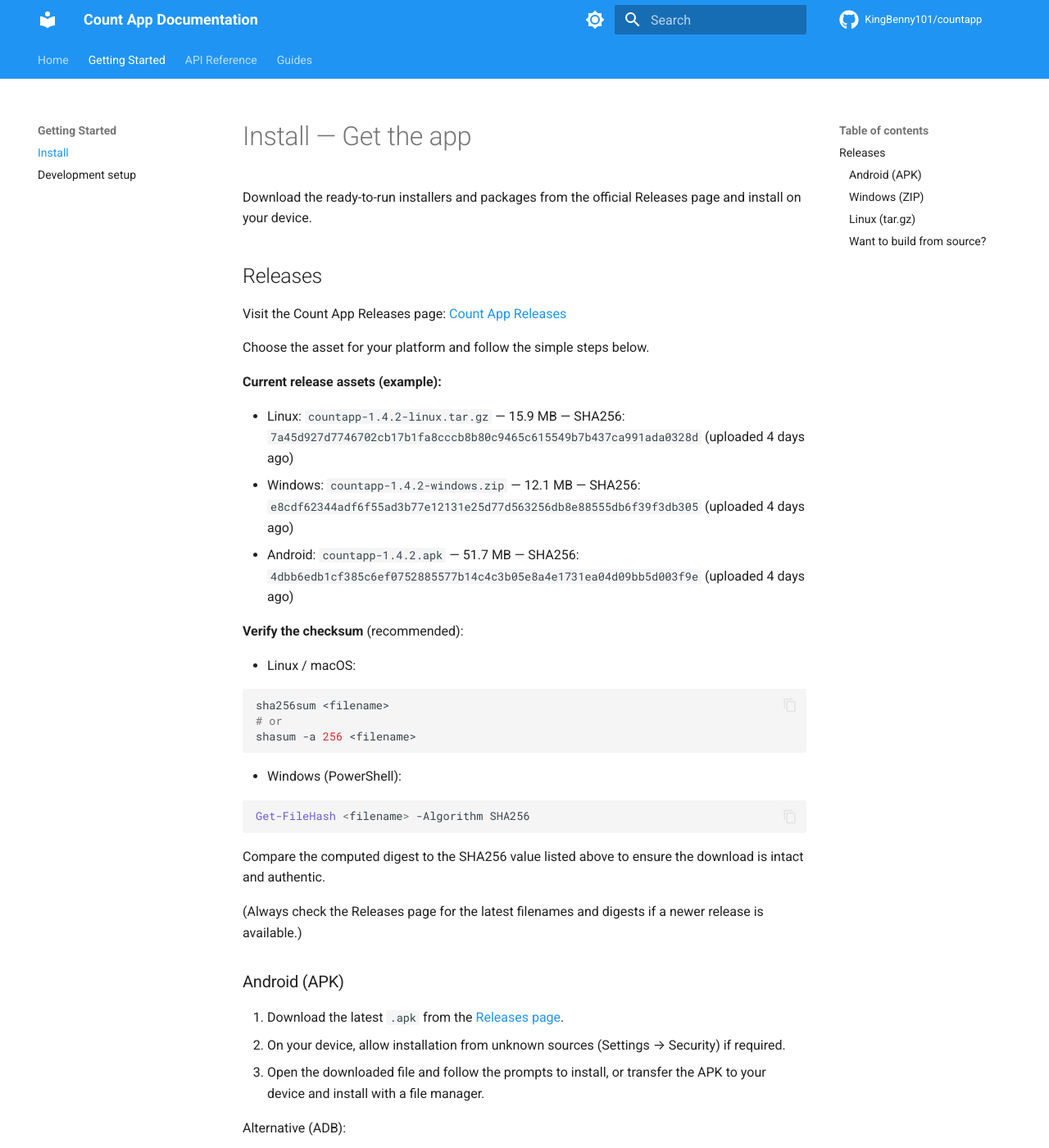
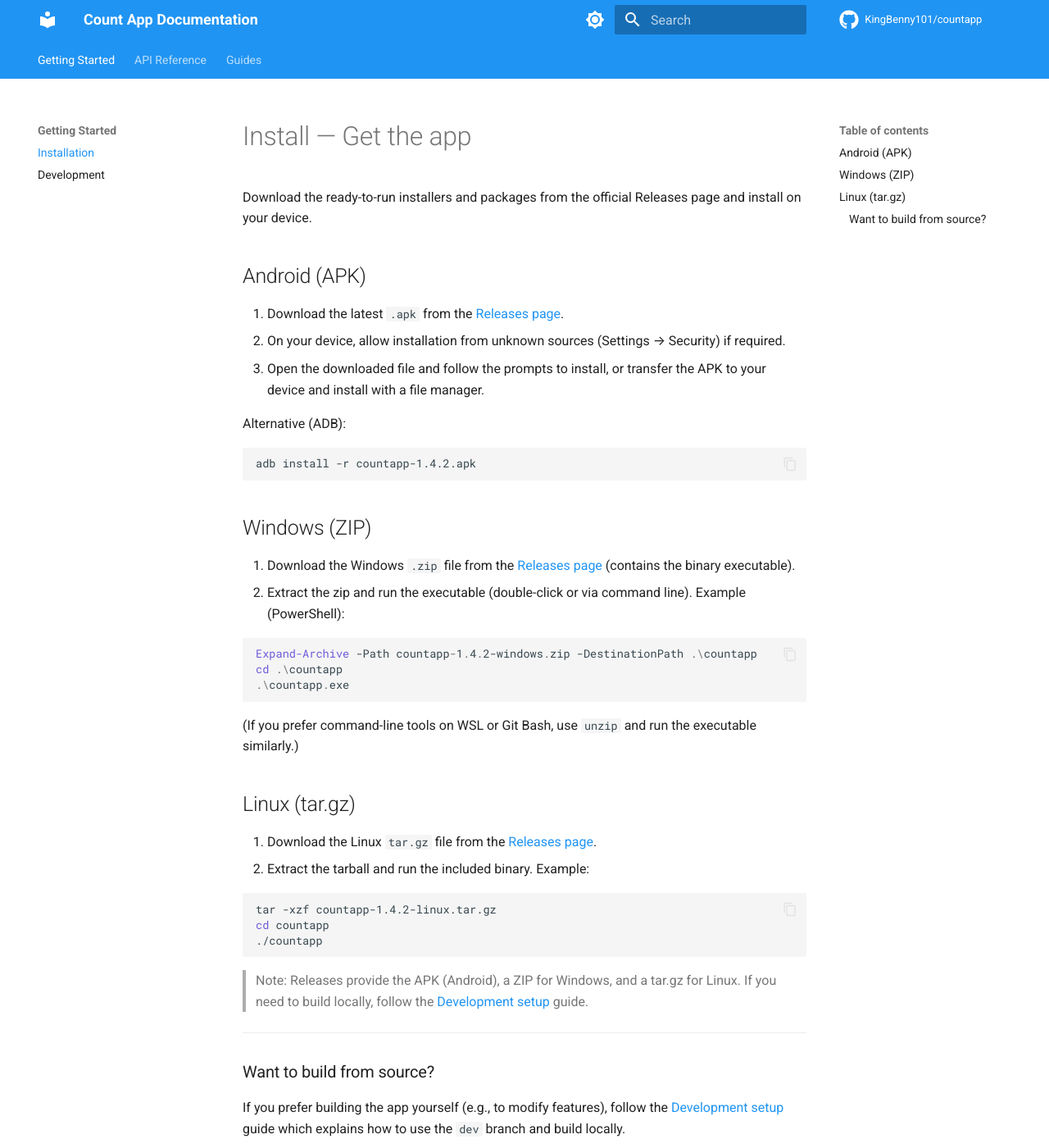
Before and after one commit to KingBenny101/countapp, an MkDocs documentation site: the page built from docs/getting-started/installation.md, in a window 1280 px wide and 1400 px high. Shown: the whole window at 82% size. Built offline with MkDocs 1.6.1 and Material for MkDocs 9.7.7, drawn with Linux system fonts in a browser that asks for light colours; comment, search, counter and statistics services are not loaded; some of the changed text lies outside the part shown.

Commit message:
chore: commit all workspace changes

````diff
--- a/docs/getting-started/installation.md
+++ b/docs/getting-started/installation.md
@@ -2,39 +2,7 @@
 
 Download the ready-to-run installers and packages from the official Releases page and install on your device.
 
-## Releases
-
-Visit the Count App Releases page: [Count App Releases](https://github.com/KingBenny101/countapp/releases)
-
-Choose the asset for your platform and follow the simple steps below.
-
-**Current release assets (example):**
-
-- Linux: `countapp-1.4.2-linux.tar.gz` — 15.9 MB — SHA256: `7a45d927d7746702cb17b1fa8cccb8b80c9465c615549b7b437ca991ada0328d` (uploaded 4 days ago)
-- Windows: `countapp-1.4.2-windows.zip` — 12.1 MB — SHA256: `e8cdf62344adf6f55ad3b77e12131e25d77d563256db8e88555db6f39f3db305` (uploaded 4 days ago)
-- Android: `countapp-1.4.2.apk` — 51.7 MB — SHA256: `4dbb6edb1cf385c6ef0752885577b14c4c3b05e8a4e1731ea04d09bb5d003f9e` (uploaded 4 days ago)
-
-**Verify the checksum** (recommended):
-
-- Linux / macOS:
-
-```bash
-sha256sum <filename>
-# or
-shasum -a 256 <filename>
-```
-
-- Windows (PowerShell):
-
-```powershell
-Get-FileHash <filename> -Algorithm SHA256
-```
-
-Compare the computed digest to the SHA256 value listed above to ensure the download is intact and authentic.
-
-(Always check the Releases page for the latest filenames and digests if a newer release is available.)
-
-### Android (APK)
+## Android (APK)
 
 1. Download the latest `.apk` from the [Releases page](https://github.com/KingBenny101/countapp/releases).
 2. On your device, allow installation from unknown sources (Settings → Security) if required.
@@ -43,29 +11,29 @@ Compare the computed digest to the SHA256 value listed above to ensure the downl
 Alternative (ADB):
 
 ```bash
-adb install -r path/to/countapp.apk
+adb install -r countapp-1.4.2.apk
 ```
 
-### Windows (ZIP)
+## Windows (ZIP)
 
 1. Download the Windows `.zip` file from the [Releases page](https://github.com/KingBenny101/countapp/releases) (contains the binary executable).
 2. Extract the zip and run the executable (double-click or via command line). Example (PowerShell):
 
 ```powershell
-Expand-Archive -Path CountApp-*.zip -DestinationPath .\countapp
+Expand-Archive -Path countapp-1.4.2-windows.zip -DestinationPath .\countapp
 cd .\countapp
-.\CountApp.exe
+.\countapp.exe
 ```
 
 (If you prefer command-line tools on WSL or Git Bash, use `unzip` and run the executable similarly.)
 
-### Linux (tar.gz)
+## Linux (tar.gz)
 
 1. Download the Linux `tar.gz` file from the [Releases page](https://github.com/KingBenny101/countapp/releases).
 2. Extract the tarball and run the included binary. Example:
 
 ```bash
-tar -xzf CountApp-*.tar.gz
+tar -xzf countapp-1.4.2-linux.tar.gz
 cd countapp
 ./countapp
 ```
--- a/mkdocs.yml
+++ b/mkdocs.yml
@@ -62,12 +62,11 @@ extra:
       link: https://github.com/KingBenny101
 
 nav:
-  - Home: index.md
   - Getting Started:
-      - Install: getting-started/installation.md
-      - Development setup: getting-started/development.md
+      - Installation: getting-started/installation.md
+      - Development: getting-started/development.md
   - API Reference:
-      - Base Classes:
+      - Classes:
           - BaseCounter: api/base-counter.md
           - CounterFactory: api/counter-factory.md
           - Configuration: api/configuration.md
````
Also changed, not shown: docs/getting-started/development.md (+2 -0 lines), docs/api/index.md (line endings or trailing spaces).
